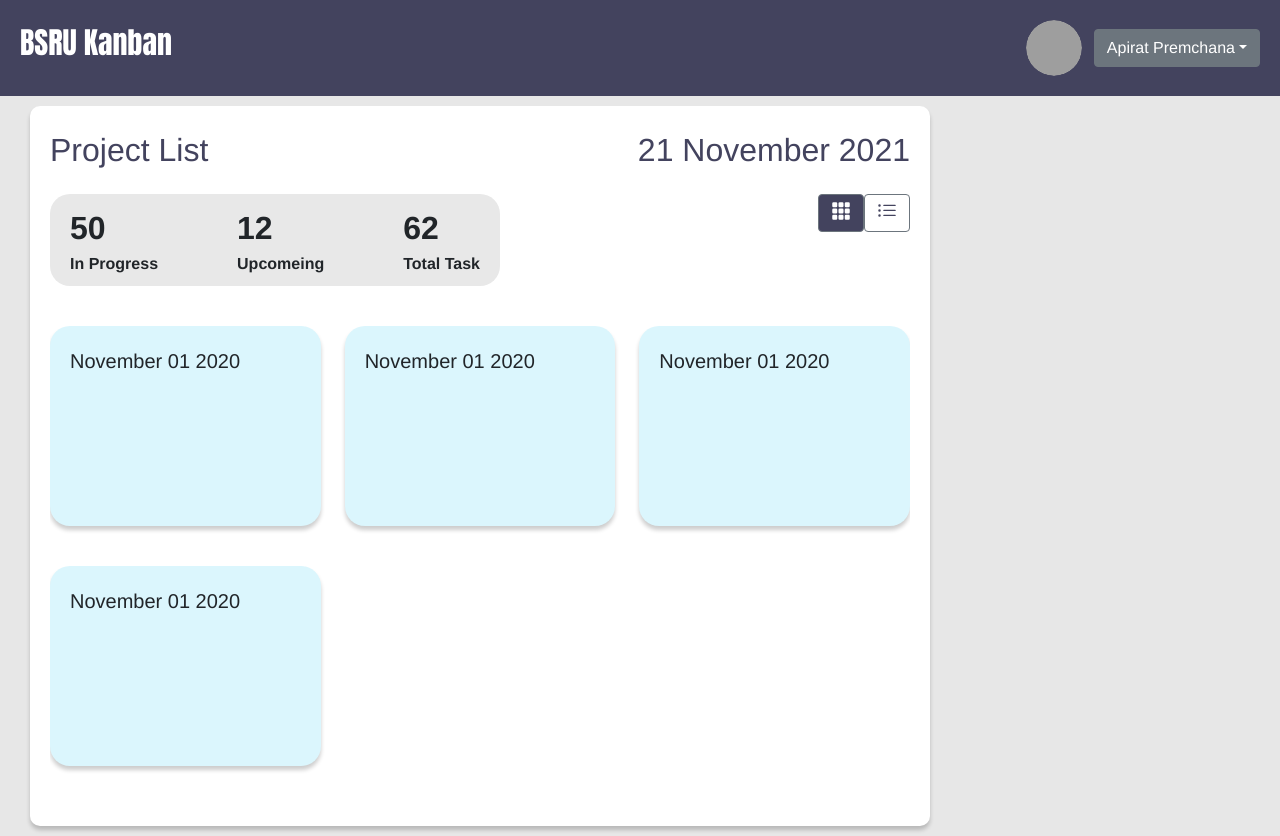
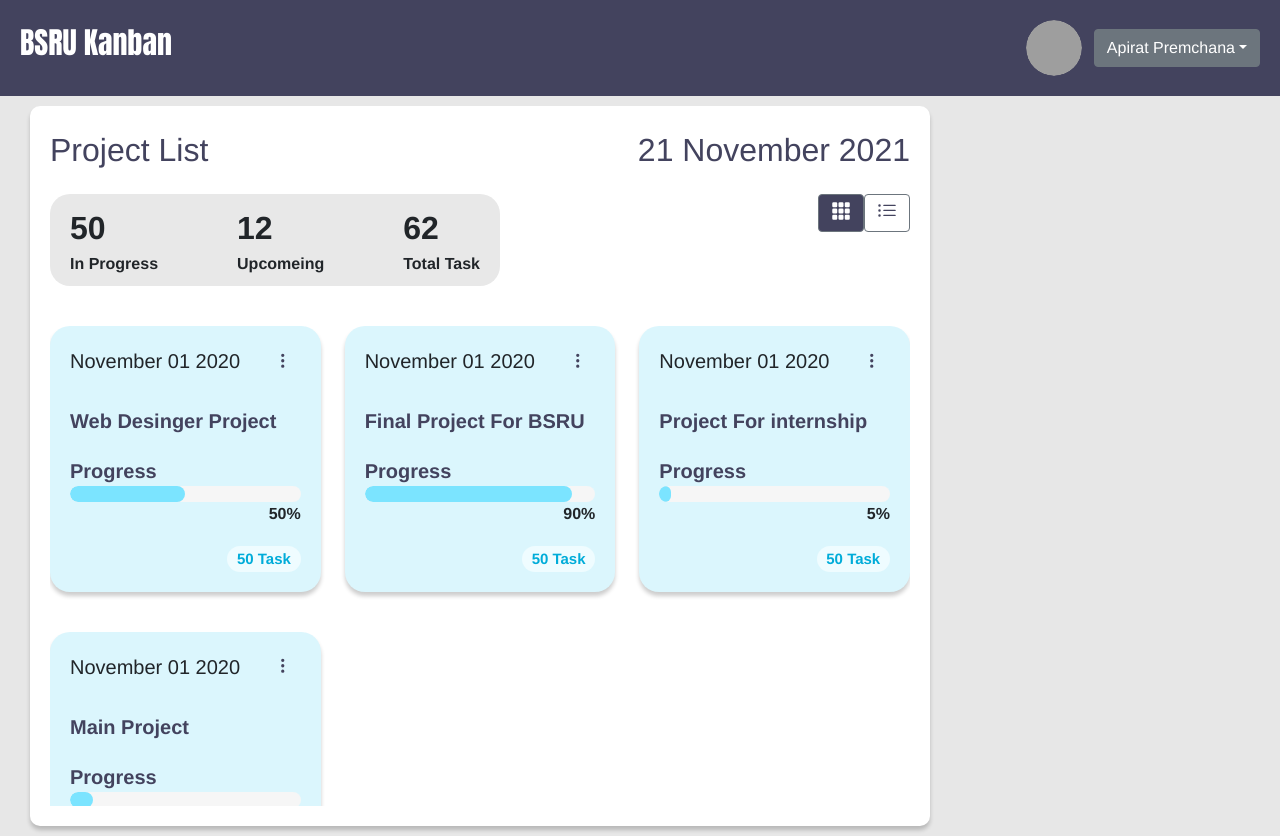
Before and after one commit to ujiik009/kanban_board_project, a Vue app: page /#/project-list in a window 1280 px wide. Built offline with nearby package versions, Linux system fonts and the light colour scheme; grey boxes are pictures that could not be loaded.

Commit message:
Finish Card View

```diff
--- a/src/components/ProjectList/components/ProjectViewCard.vue
+++ b/src/components/ProjectList/components/ProjectViewCard.vue
@@ -13,6 +13,52 @@
             <span style="font-size: 20px">{{
               show_created_at(project_item.created_at)
             }}</span>
+
+            <div style="float: right">
+              <b-dropdown
+                size="sm"
+                variant="link"
+                toggle-class="text-decoration-none"
+                no-caret
+              >
+                <template #button-content>
+                  <b-icon
+                    style="font-size: 24px; color: #43435e"
+                    icon="three-dots-vertical"
+                  ></b-icon>
+                </template>
+                <b-dropdown-item href="#">Delete project</b-dropdown-item>
+              </b-dropdown>
+            </div>
+          </div>
+
+          <div class="project_name_text overme">
+            {{ project_item.name }}
+          </div>
+
+          <div>
+            <div
+              style="
+                margin-top: 20px;
+                font-weight: bold;
+                font-size: 20px;
+                color: #43435e;
+              "
+            >
+              Progress
+            </div>
+            <b-progress :value="project_item.percent" :max="100"></b-progress>
+            <div style="text-align: right; font-weight: bold">
+              {{ project_item.percent }}%
+            </div>
+            <div class="footer-card">
+              <div></div>
+              <div>
+                <b-badge class="badge-label-task"
+                  >{{ project_item.task_count }} Task</b-badge
+                >
+              </div>
+            </div>
           </div>
         </div>
       </b-col>
@@ -21,17 +67,17 @@
 </template>
 
 <script>
-import moment from "moment"
+import moment from "moment";
 export default {
   props: {
     projects: Array,
   },
-  methods:{
-    show_created_at(date){
+  methods: {
+    show_created_at(date) {
       // 2020-11-01 00:00:00
-      return moment(date,"YYYY-MM-DD HH:mm:ss").format("MMMM DD YYYY")
-    }
-  }
+      return moment(date, "YYYY-MM-DD HH:mm:ss").format("MMMM DD YYYY");
+    },
+  },
 };
 </script>
 
@@ -48,4 +94,43 @@ export default {
   -webkit-box-shadow: 0px 4px 4px 0px rgba(0, 0, 0, 0.2);
   -moz-box-shadow: 0px 4px 4px 0px rgba(0, 0, 0, 0.2);
 }
+
+.project_name_text {
+  color: #43435e;
+  font-weight: bold;
+  font-size: 20px;
+  margin-top: 30px;
+}
+
+.overme {
+  width: 300px;
+  overflow: hidden;
+  white-space: nowrap;
+  text-overflow: ellipsis;
+}
+
+.progress {
+  border-radius: 20px;
+  background-color: #f6f6f6;
+}
+
+.progress-bar {
+  border-radius: 20px;
+  background-color: #7be4ff;
+}
+
+.footer-card {
+  margin-top: 20px;
+  display: flex;
+  justify-content: space-between;
+}
+
+.badge-label-task {
+  border-radius: 20px;
+  font-size: 15px;
+  background-color: #effcff !important;
+  color: #00acd9;
+}
+
+
 </style>
--- a/src/components/ProjectList/index.vue
+++ b/src/components/ProjectList/index.vue
@@ -118,7 +118,7 @@ export default {
         {
           id: 3,
           name: "Project For internship",
-          percent: 35,
+          percent: 5,
           task_count: 50,
           duration: "2020-12-30 00:00:00",
           created_at: "2020-11-01 00:00:00",
```
